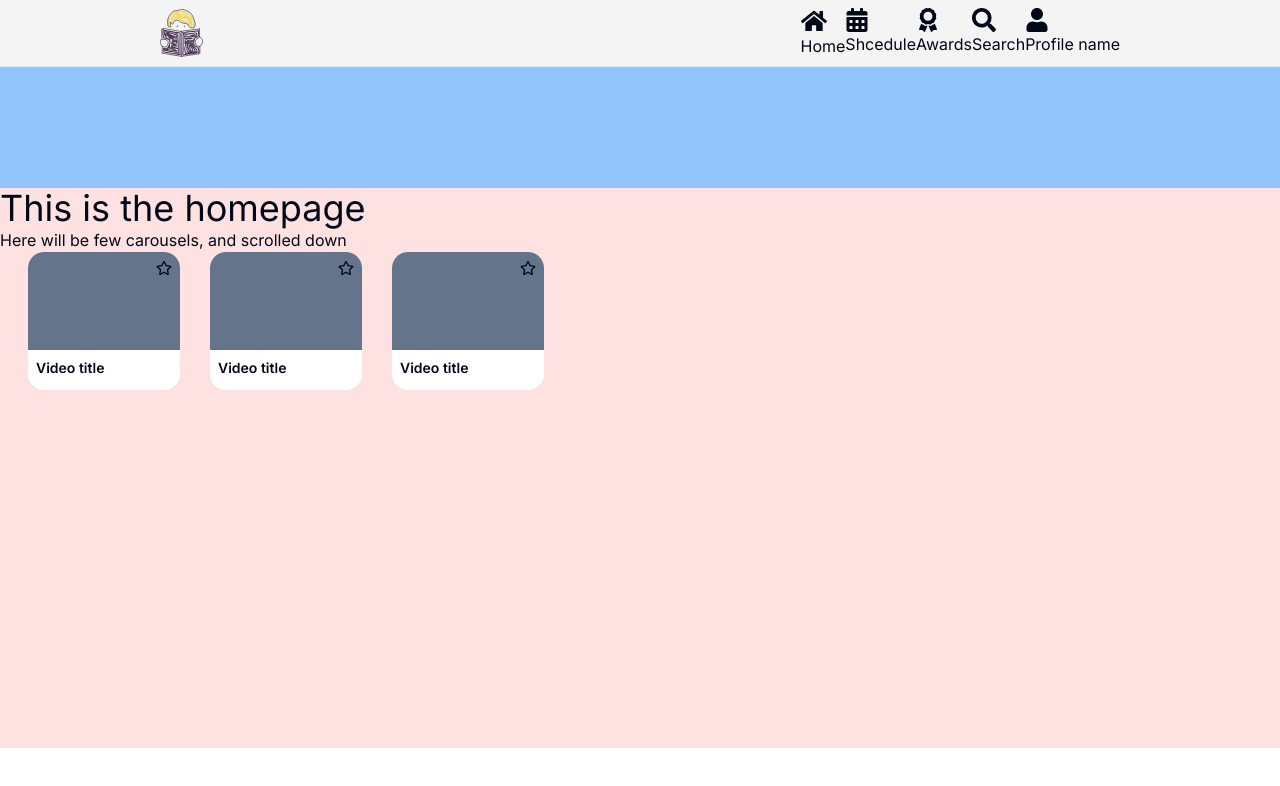
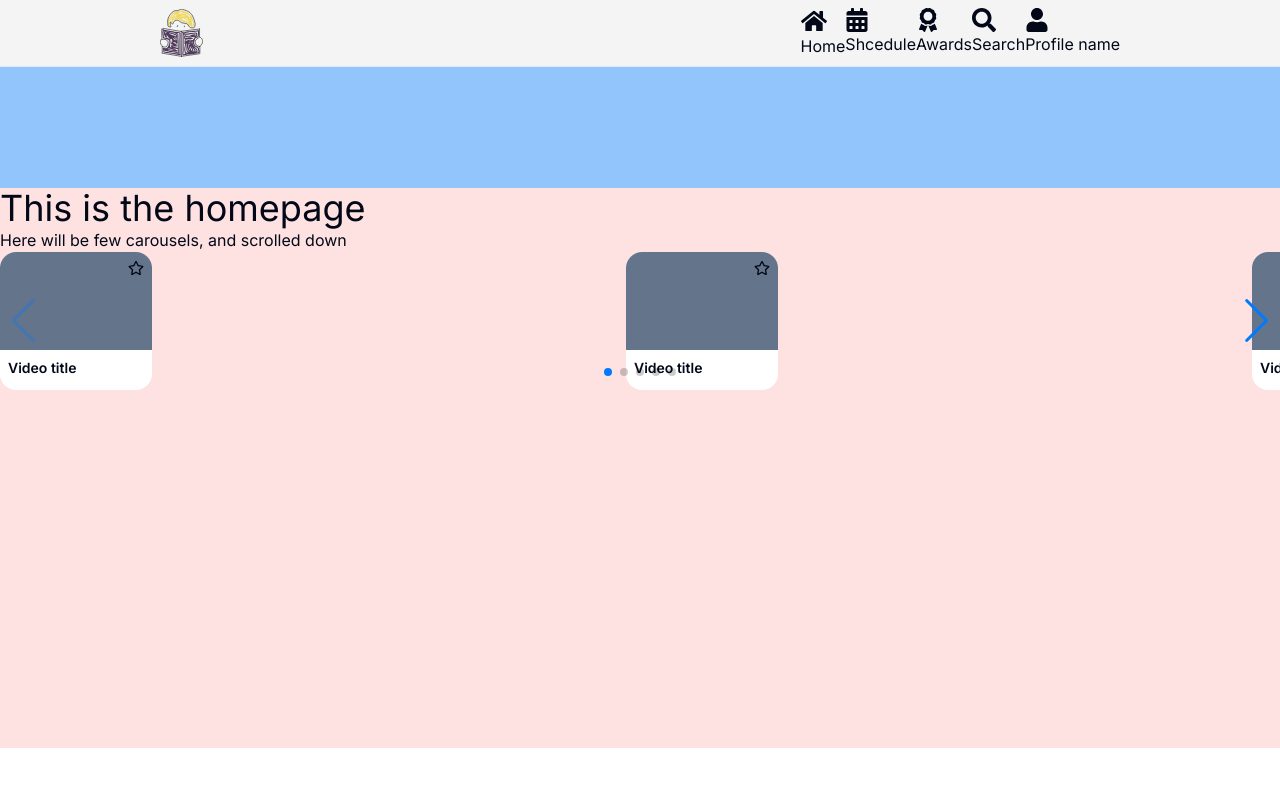
Before and after one commit to vikkiklikk/dotaleague, a Next.js app: page /home in a window 1280 px wide. Shown: the top 786 px of the page. Built offline with nearby package versions, Linux system fonts and the light colour scheme.

Commit message:
added a carousel

```diff
--- a/src/app/home/page.tsx
+++ b/src/app/home/page.tsx
@@ -1,5 +1,6 @@
 import HomeLayout from '../../components/HomeLayout';
 import Card from '@/components/card';
+import Carousel from '@/components/carousel';
 
 export default function Home () {
 
@@ -12,10 +13,8 @@ export default function Home () {
                 <div className="h-[560px]">
                     <h1 className="text-4xl">This is the homepage</h1>
                     <h3>Here will be few carousels, and scrolled down</h3>
-                    <div className='flex px-7 gap-[30px]'>
-                        <Card/>
-                        <Card/>
-                        <Card/>
+                    <div className='flex'>
+                        <Carousel/>
                     </div>
                 </div>
             </div>
--- /dev/null
+++ b/src/components/carousel.tsx
@@ -0,0 +1,34 @@
+'use client'
+import { Swiper, SwiperSlide } from 'swiper/react';
+import { Navigation, Pagination } from 'swiper/modules';
+import 'swiper/css';
+import 'swiper/css/navigation';
+import 'swiper/css/pagination';
+import Card from "./card";
+
+const Carousel = () => {
+    return (
+        <>
+            <Swiper
+                modules={[Navigation, Pagination]}
+                spaceBetween={-28}
+                slidesPerView={2}
+                navigation={true}
+                pagination={{ clickable: true }}
+                onSwiper={(swiper) => console.log(swiper)}
+                onSlideChange={() => console.log('slide change')}
+            >
+                <SwiperSlide><Card /></SwiperSlide>
+                <SwiperSlide><Card /></SwiperSlide>
+                <SwiperSlide><Card /></SwiperSlide>
+                <SwiperSlide><Card /></SwiperSlide>
+                <SwiperSlide><Card /></SwiperSlide>
+                <SwiperSlide><Card /></SwiperSlide>
+            </Swiper>
+        </>
+
+
+    );
+}
+
+export default Carousel;
```
